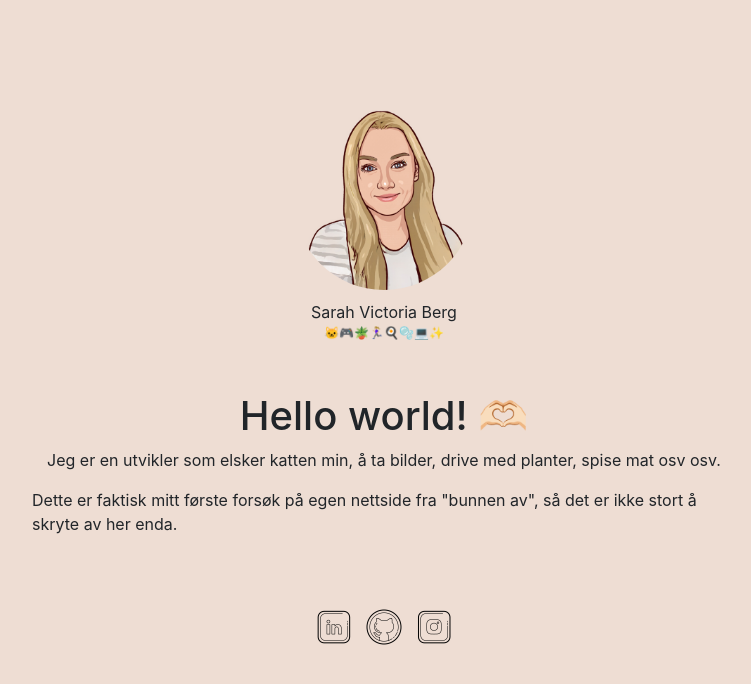
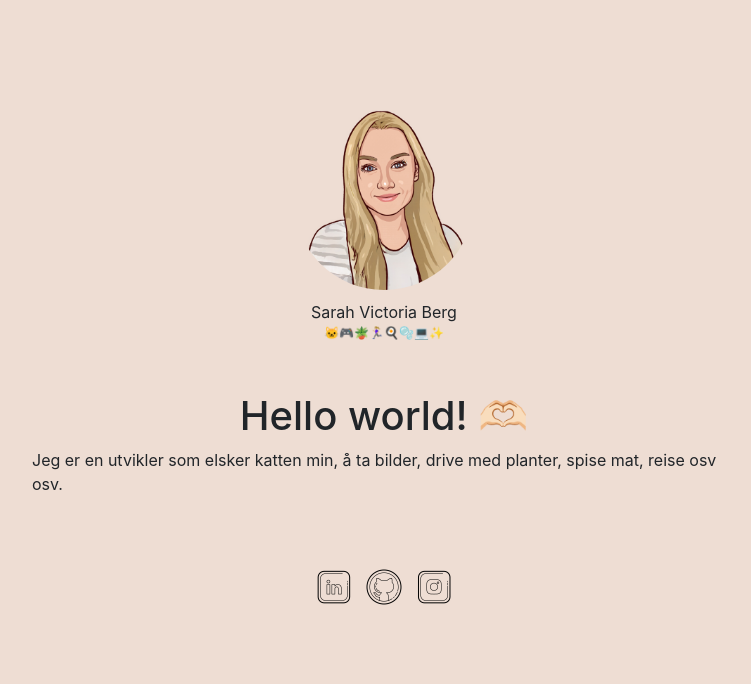
Before and after one commit to sarahvberg/Playground, a React (Create React App) app: page / in a window 1280 px wide. Shown: the top 684 px of the page, without its empty margins (256-1007 px from the left). Built offline with nearby package versions, Linux system fonts and the light colour scheme.

Commit message:
Rewrite text

```diff
--- a/src/pages/HomePage.tsx
+++ b/src/pages/HomePage.tsx
@@ -18,11 +18,7 @@ export function HomePage() {
               <h1>Hello world! 🫶🏻 </h1>
               <p>
                 Jeg er en utvikler som elsker katten min, å ta bilder, drive med
-                planter, spise mat osv osv.
-              </p>
-              <p>
-                Dette er faktisk mitt første forsøk på egen nettside fra "bunnen
-                av", så det er ikke stort å skryte av her enda.
+                planter, spise mat, reise osv osv.
               </p>
             </div>
           </div>
```
